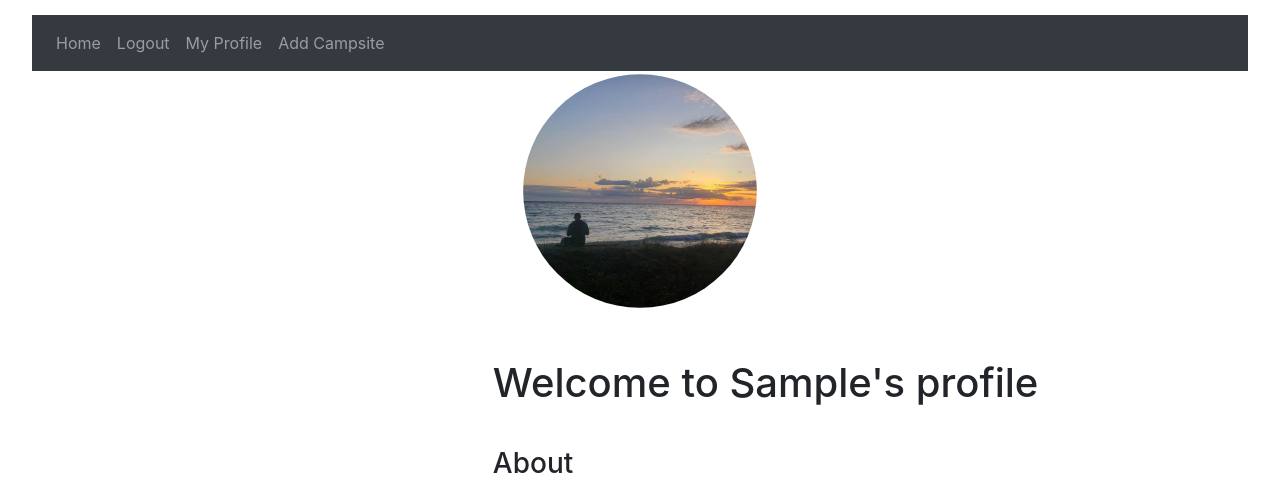
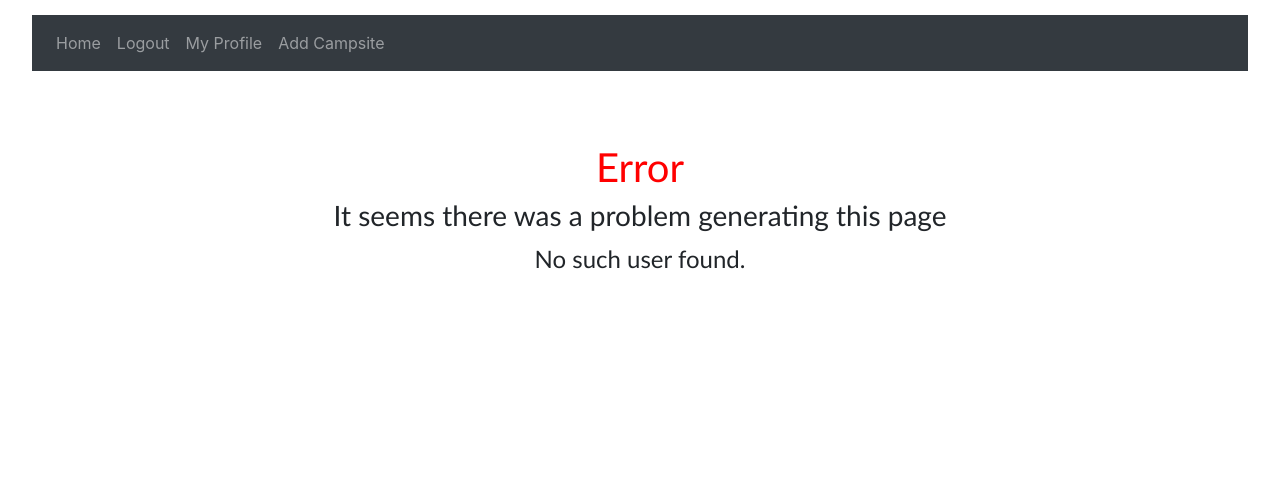
Before and after one commit to Jormogundr/campsite, a Flask app: page /profile/1 in a window 1280 px wide. Shown: the top 491 px of the page. Run offline with Flask 3, Linux system fonts and the light colour scheme; the visitor is signed in with stand-in values (Sample User, id 1); some libraries are stand-ins or nearby versions.

Commit message:
bug fixes. gave error.html user context and message to display

```diff
--- a/website/__init__.py
+++ b/website/__init__.py
@@ -21,7 +21,7 @@ max_file_sz = os.getenv("MAX_CONENT_LENGTH")
 secret_key = os.getenv("SECRET_KEY")
 
 # for local testing
-DB_NAME = "test20.db"
+DB_NAME = "test22.db"
 
 
 def create_app():
--- a/website/static/styles/base.css
+++ b/website/static/styles/base.css
@@ -1,5 +1,6 @@
 #page_title {
   font-size: 2em;
+  margin-top: 2em;
 }
 
 #container {
@@ -14,3 +15,12 @@ body {
   height: auto;
   max-height: 95vh;
 }
+
+#error{
+  text-align: center;
+  margin-top: 3em;
+}
+
+#error h1 {
+  color: red;
+}
--- a/website/templates/campsite.html
+++ b/website/templates/campsite.html
@@ -41,6 +41,7 @@
         <h1 id="campsite-right-column-title">
             {{ campsite.name }}
         </h1>
+        <p>CampSite submitted by <a href="/profile/{{submitted_by.id}}">{{submitted_by.name}}</p></a>
 
         <div id="campsite-details">
             <h3>Location</h3>
--- a/website/templates/error.html
+++ b/website/templates/error.html
@@ -3,7 +3,9 @@
 <link rel="stylesheet" href="static/styles/home.css">
 
 <div id="error">
-    <h1>It seems there was a problem generating this page</h1>
+    <h1>Error</h1>
+    <h3>It seems there was a problem generating this page</h3>
+    <p>{{msg}}</p>
 </div>
 
 {% endblock %}
--- a/website/templates/profile.html
+++ b/website/templates/profile.html
@@ -18,11 +18,11 @@
 
         <aside id="profile-right-column">
             <h1 id="profileNameTopHeading" class="userProfileName">
-                Welcome to {{ user.first_name }}'s profile
+                Welcome to {{ user.name }}'s profile
             </h1>
 
             <div id="profile-details">
-                <h3>About {{user.firstname}}</h3>
+                <h3>About {{user.name}}</h3>
 
                 <ul>
                     <li>Favorite activities: {{user.activities}}</li>
--- a/website/templates/sign_up.html
+++ b/website/templates/sign_up.html
@@ -15,12 +15,12 @@ content %}
   </div>
 
   <div class="form-group">
-    <label for="firstName">First Name</label>
+    <label for="name">First Name</label>
     <input
       type="text"
       class="form-control"
-      id="firstName"
-      name="firstName"
+      id="name"
+      name="name"
       placeholder="Enter first name" />
   </div>
   <div class="form-group">
--- a/website/views.py
+++ b/website/views.py
@@ -44,13 +44,17 @@ def home():
             names=campsite_names,
         )
     except AssertionError:
-        return render_template("error.html")
+        return render_template("error.html", user=current_user, msg="We were unable to populate the map.")
 
 
 @views.route("/profile/<int:id>", methods=["GET", "POST"])
 def profile(id):
-    user = current_user
-    profile_photo_path =  str(id) + ".jpg"
+    user = User.query.get(id)
+
+    if not user:
+        return render_template("error.html", user=current_user, msg="No such user found.")
+
+    profile_photo_path =  str(user.id) + ".jpg"
 
     # provide default photo path for profile if user has not uploaded
     placeholderFlag = path.exists("website/static/images/profiles/" + profile_photo_path)
@@ -127,7 +131,7 @@ def addsite():
 
             # handle photo uploads just before returning since this writes to server
             if len(invalid_chars) == 0:
-                validCampsitePhotoUpload = campsitePhotoUploadSuccessful()
+                campsitePhotoUploadSuccessful()
 
             return redirect(url_for("views.addsite"))
         except:  # TODO: we should catch specific exceptions https://docs.sqlalchemy.org/en/20/errors.html
@@ -139,6 +143,10 @@ def addsite():
 @views.route("/campsites/<int:id>", methods=["GET", "POST"])
 def show_campsite(id):
     campsite = CampSite.query.get(id)
+
+    # handle routing for campsites that don't exist
+    if not campsite:
+        return render_template("error.html", user=current_user, msg="The campsite does not exist."), 404
 
     # use same method used to save file in getting file
     campsite_photo_path = sub('[^A-Za-z0-9]+', '', campsite.name ) + '.jpg'
@@ -156,15 +164,11 @@ def show_campsite(id):
             flash("Only registered users can submit a campsite rating", category="error")
             return render_template("campsite.html", user=current_user, campsite=campsite, photo_path=campsite_photo_path, locale=locale, placeholder=placeholderFlag)
 
-        rating = int(request.form.get("rating"))
+        rating = request.form.get("rating")
 
         # validation
         if not rating:
             flash("Error getting rating.", category="error")
-            return render_template("campsite.html", user=current_user, campsite=campsite, photo_path=campsite_photo_path, locale=locale, placeholder=placeholderFlag)
-
-        if rating < 1 or rating > 5:
-            flash("Rating is out of bounds.", category="error")
             return render_template("campsite.html", user=current_user, campsite=campsite, photo_path=campsite_photo_path, locale=locale, placeholder=placeholderFlag)
 
         # check if user has already rated this site
@@ -196,7 +200,7 @@ def show_campsite(id):
         try:
             # save entries to model
             # round rating to nearest whole number
-            campsite.rating = round(avg_rating, 2)
+            campsite.rating = round(float(avg_rating), 2)
             campsite.numRatings = int(num_ratings)
             campsite.ratedUsers = users_that_have_rated
             db.session.commit()
@@ -204,7 +208,8 @@ def show_campsite(id):
         except:  # TODO: we should catch specific exceptions https://docs.sqlalchemy.org/en/20/errors.html
             flash("An error occurred when handling this.", category="error")
 
-    return render_template("campsite.html", user=current_user, campsite=campsite, photo_path=campsite_photo_path, locale=locale, placeholder=placeholderFlag)
+    submitted_by = User.query.get(campsite.submittedBy)
+    return render_template("campsite.html", user=current_user, campsite=campsite, photo_path=campsite_photo_path, locale=locale, placeholder=placeholderFlag, submitted_by=submitted_by)
 
 
 # Checks that the request contains a valid photo upload, then saves the file to the CAMPSITE_PHOTO_UPLOAD_PATH path (set in .env). Only jpgs will be saved. Returns a boolean flag for the validity of the upload pipe (true if input validated and in jpg form)
@@ -265,4 +270,4 @@ def allowed_file(filename):
 
 @views.errorhandler(413)
 def error413(e):
-    return render_template("error.html"), 413
+    return render_template("error.html", user=current_user), 413
```
Also changed, not shown: website/auth.py (+6 -6 lines), website/models.py (+4 -4 lines), website/static/images/campsites/PreservationPoint.jpg (deleted), website/static/images/profiles/1.jpg (deleted). Lines whose indentation alone changed are shown as unchanged.
